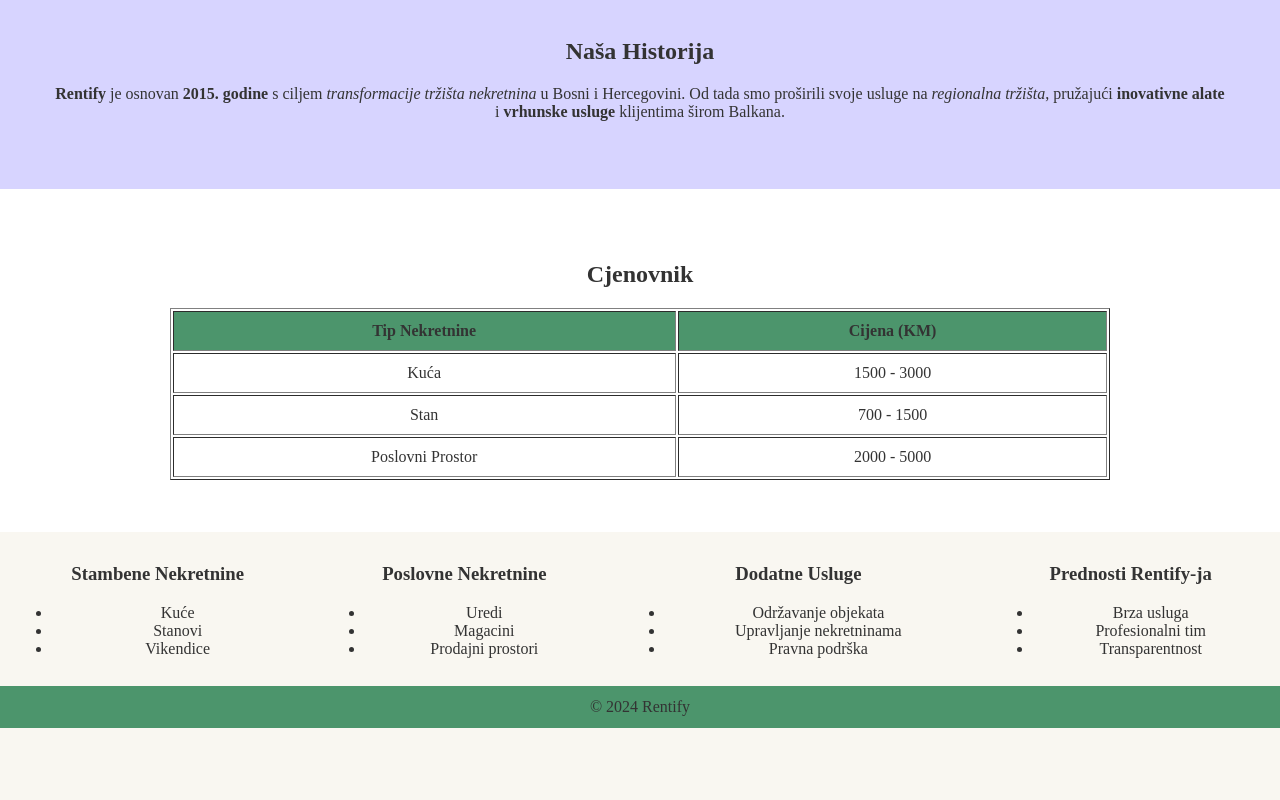
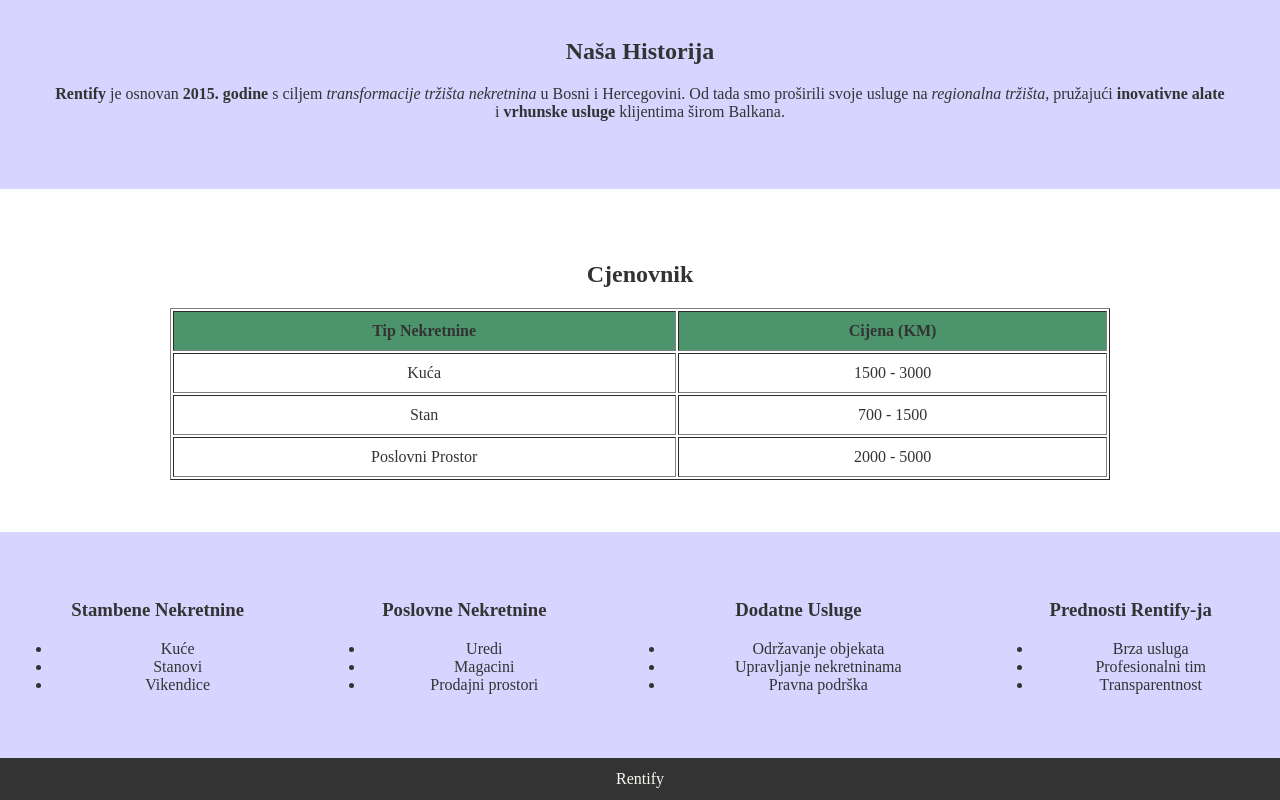
Before and after one commit to Hrusta/webprojekatHTML4, a plain HTML site: page onama.html in a window 1280 px wide. Shown: the part 1139-1939 px from the top of the page. Before the commit the page ends 1867 px from the top, so only its background shows below. Drawn offline with Linux system fonts and the light colour scheme.

Commit message:
Your commit message here

```diff
--- a/onama.html
+++ b/onama.html
@@ -5,7 +5,7 @@
     <meta name="viewport" content="width=device-width, initial-scale=1.0">
     <title>O nama - Rentify</title>
 </head>
-<body bgcolor="#F9F7F1" text="#333333" marginwidth="0" marginheight="0">
+<body bgcolor="#D7D4FF" text="#333333" marginwidth="0" marginheight="0">
 
     <header>
         <table width="100%" bgcolor="#4C956C" cellpadding="20">
@@ -125,7 +125,9 @@
     </table>
 
 
-    <table  width="100%" cellpadding="10">
+    <div color="#D7D4FF">
+        <br><br>
+        <table bgcolor="#D7D4FF" width="100%" cellpadding="10">
             <tr align="center">
                 <td>
                     <h3>Stambene Nekretnine</h3>
@@ -161,16 +163,17 @@
                 </td>
             </tr>
         </table>
+        <br><br>
+    </div>
 
 
 
 
-
-    <footer>
-        <table width="100%" bgcolor="#4C956C" cellpadding="10">
+    <footer >
+        <table width="100%" bgcolor="#333333" cellpadding="10">
             <tr>
                 <td align="center">
-                    &copy; 2024 Rentify
+                    <span style="color: #F9F7F1;">Rentify</span>
                 </td>
             </tr>
         </table>
```
Also changed, not shown: galerija.html (+2 -2 lines), index.html (+3 -3 lines), kontakt.html (+4 -4 lines). Lines whose indentation alone changed are shown as unchanged.
